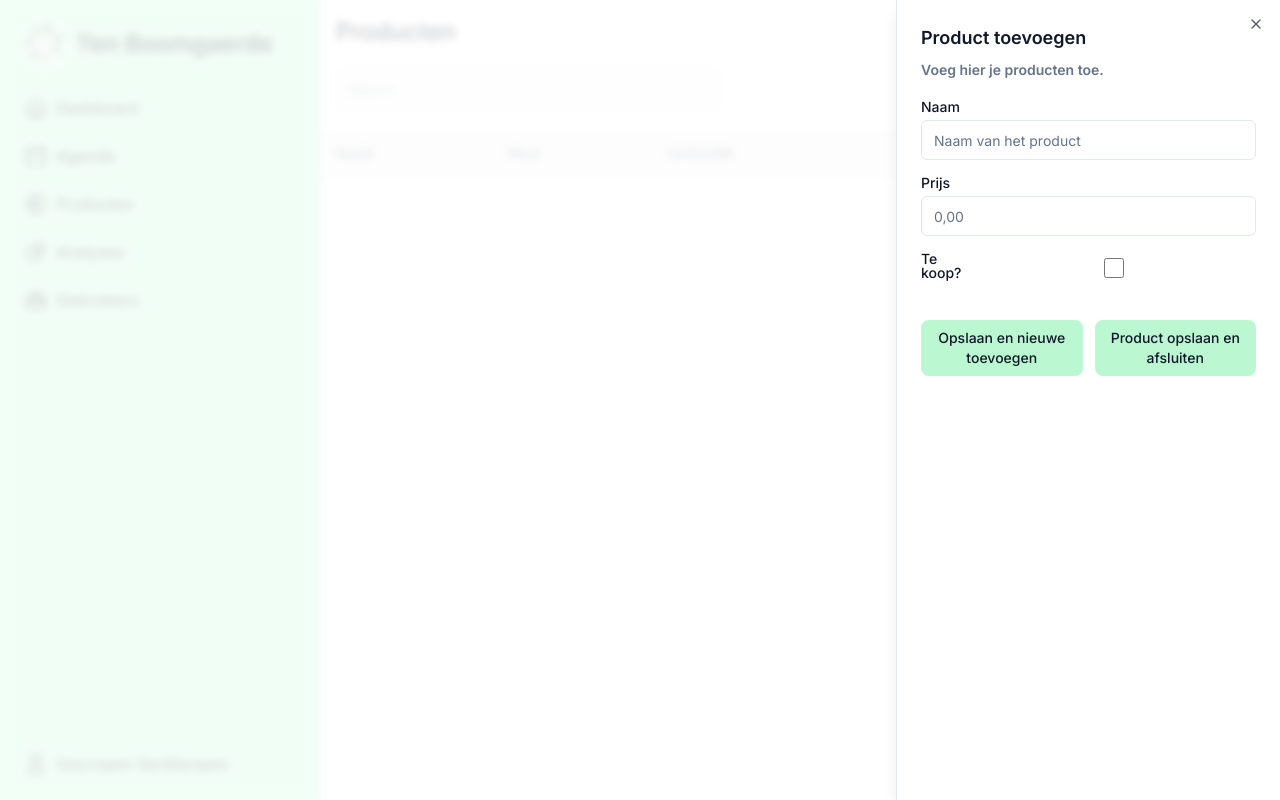
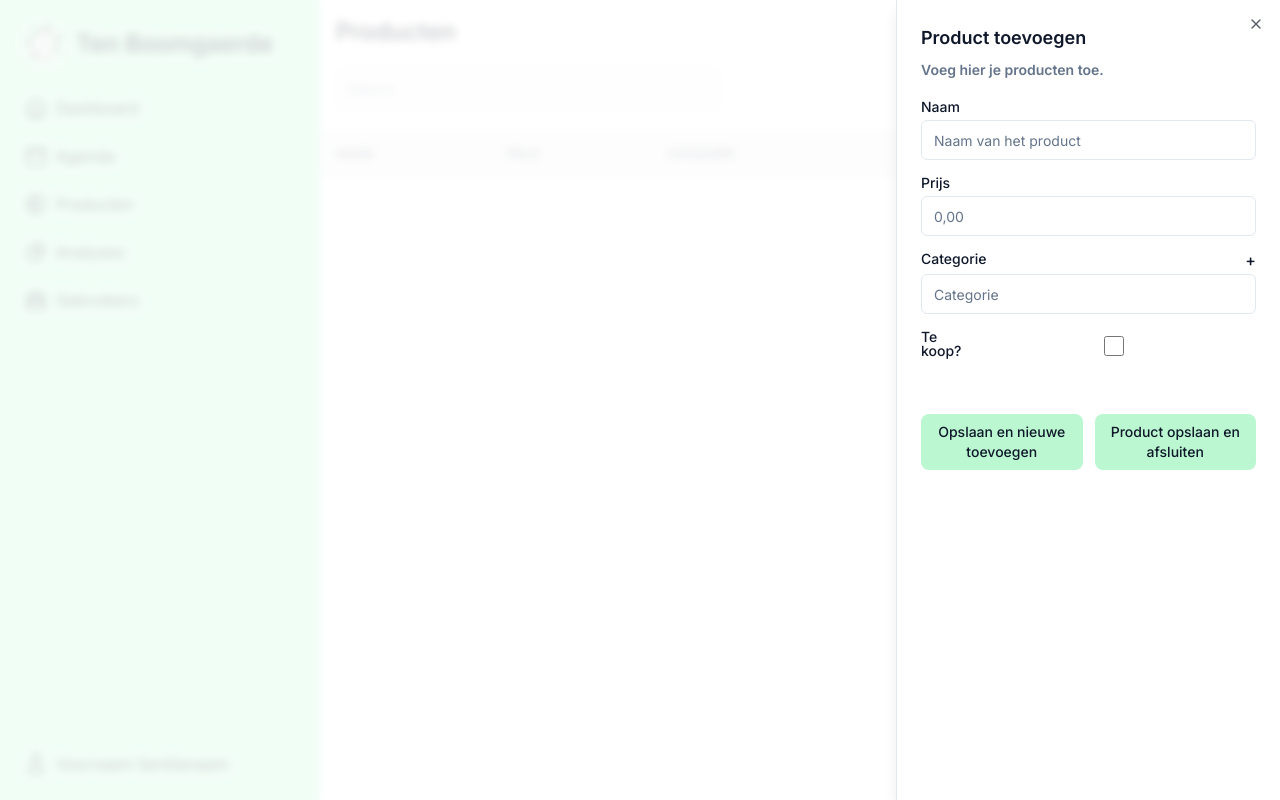
Before and after one commit to WEB4YOU-BE/P007-TenBoomgaerde, a Next.js app: page /dashboard/producten in a window 1280 px wide. Both pictures are taken after a click on the button "Toevoegen". Built offline with nearby package versions, Linux system fonts and the light colour scheme.

Commit message:
Aside is ready to use
Signed-off-by: Tiebe Deweerdt <tiebe.dw1@gmail.com>

```diff
--- a/src/components/ui/Sheet.tsx
+++ b/src/components/ui/Sheet.tsx
@@ -37,7 +37,7 @@ const SheetOverlay = React.forwardRef<
 SheetOverlay.displayName = SheetPrimitive.Overlay.displayName
 
 const sheetVariants = cva(
-    "fixed z-50 gap-4 bg-background p-6 shadow-lg transition ease-in-out data-[state=open]:animate-in data-[state=closed]:animate-out data-[state=closed]:duration-300 data-[state=open]:duration-500",
+    "fixed z-50 gap-4 bg-background p-6 shadow-lg transition ease-in-out data-[state=closed]:animate-out data-[state=closed]:duration-300",
     {
         variants: {
             side: {
@@ -46,7 +46,7 @@ const sheetVariants = cva(
                     "inset-x-0 bottom-0 border-t data-[state=closed]:slide-out-to-bottom data-[state=open]:slide-in-from-bottom",
                 left: "inset-y-0 left-0 h-full w-3/4 border-r data-[state=closed]:slide-out-to-left data-[state=open]:slide-in-from-left sm:max-w-sm",
                 right:
-                    "inset-y-0 right-0 h-full w-3/4  border-l data-[state=closed]:slide-out-to-right data-[state=open]:slide-in-from-right sm:max-w-sm",
+                    "inset-y-0 right-0 h-full w-full sm:w-3/4  border-l data-[state=closed]:slide-out-to-right data-[state=open]:slide-in-from-right sm:max-w-sm",
             },
         },
         defaultVariants: {
--- a/src/components/ui/dashboard/ProductAside.tsx
+++ b/src/components/ui/dashboard/ProductAside.tsx
@@ -1,5 +1,4 @@
 import {SheetClose, SheetContent, SheetDescription, SheetFooter, SheetHeader, SheetTitle} from "@/components/ui/Sheet";
-
 
 const ProductAside = async () => {
     return <SheetContent>
@@ -10,7 +9,7 @@ const ProductAside = async () => {
             </SheetDescription>
         </SheetHeader>
         <form id={"product-form"} className={"grid w-full items-center gap-4"}>
-            <div className="flex flex-col space-y-1.5">
+            <div className={"flex flex-col space-y-1.5"}>
                 <label
                     className={"text-sm font-medium leading-none peer-disabled:cursor-not-allowed peer-disabled:opacity-70"}
                 >Naam</label>
@@ -19,14 +18,28 @@ const ProductAside = async () => {
                     id="productNaam" type={"text"} required autoFocus
                     placeholder="Naam van het product"/>
             </div>
-            <div className="flex flex-col space-y-1.5">
+            <div className={"flex flex-col space-y-1.5"}>
                 <label
                     className={"text-sm font-medium leading-none peer-disabled:cursor-not-allowed peer-disabled:opacity-70"}
                 >Prijs</label>
                 <input
                     className={"flex h-10 w-full rounded-md border border-input bg-transparent px-3 py-2 text-sm ring-offset-background file:border-0 file:bg-transparent file:text-sm file:font-medium placeholder:text-muted-foreground focus-visible:outline-none focus-visible:ring-2 focus-visible:ring-ring focus-visible:ring-offset-2 disabled:cursor-not-allowed disabled:opacity-50"}
-                    id="username" type={"number"} required autoFocus
+                    id="prijs" type={"number"} required autoFocus
                     placeholder="0,00"/>
+            </div>
+            <div className={"flex flex-col space-y-1.5"}>
+                <div className={"flex flex-row"}>
+                    <label
+                        className={"text-sm font-medium leading-none peer-disabled:cursor-not-allowed peer-disabled:opacity-70"}
+                    >Categorie</label>
+                    <button title={"Nieuwe categorie toevoegen?"}
+                            className={"ml-auto text-md font-medium leading-none"}>+
+                    </button>
+                </div>
+                <input
+                    className={"flex h-10 w-full rounded-md border border-input bg-transparent px-3 py-2 text-sm ring-offset-background file:border-0 file:bg-transparent file:text-sm file:font-medium placeholder:text-muted-foreground focus-visible:outline-none focus-visible:ring-2 focus-visible:ring-ring focus-visible:ring-offset-2 disabled:cursor-not-allowed disabled:opacity-50"}
+                    id="categorie" type={"text"} required autoFocus
+                    placeholder="Categorie"/>
             </div>
             <div className="flex flex-row space-y-1.5">
                 <label
@@ -36,25 +49,21 @@ const ProductAside = async () => {
                     className={"w-full h-5 items-center block rounded-md border border-input bg-transparent px-3 py-2 focus-visible:outline-none focus-visible:ring-2 focus-visible:ring-ring focus-visible:ring-offset-2 disabled:cursor-not-allowed disabled:opacity-50"}
                     id="tekoop" type={"checkbox"} required autoFocus/>
             </div>
-
-
-        </form>
             <div>
                 <SheetFooter className={"items-center justify-between block"}>
                     <div className={"flex items-center space-x-3"}>
-                    <button
+                        <button type={"submit"}
                                 className={"inline-flex items-center justify-center w-1/2 px-3 py-2 text-sm font-medium text-center rounded-lg bg-green-200 hover:bg-green-300"}>
                             Opslaan en nieuwe toevoegen
                         </button>
                         <SheetClose asChild
                                     className={"inline-flex items-center w-1/2 justify-center px-3 py-2 text-sm font-medium text-center rounded-lg bg-green-200 hover:bg-green-300"}>
-                        <button type="submit">Product opslaan en afsluiten</button>
+                            <button type={"submit"}>Product opslaan en afsluiten</button>
                         </SheetClose>
                     </div>
-
                 </SheetFooter>
             </div>
-
+        </form>
     </SheetContent>
 }
 
```
Lines whose indentation alone changed are shown as unchanged.
